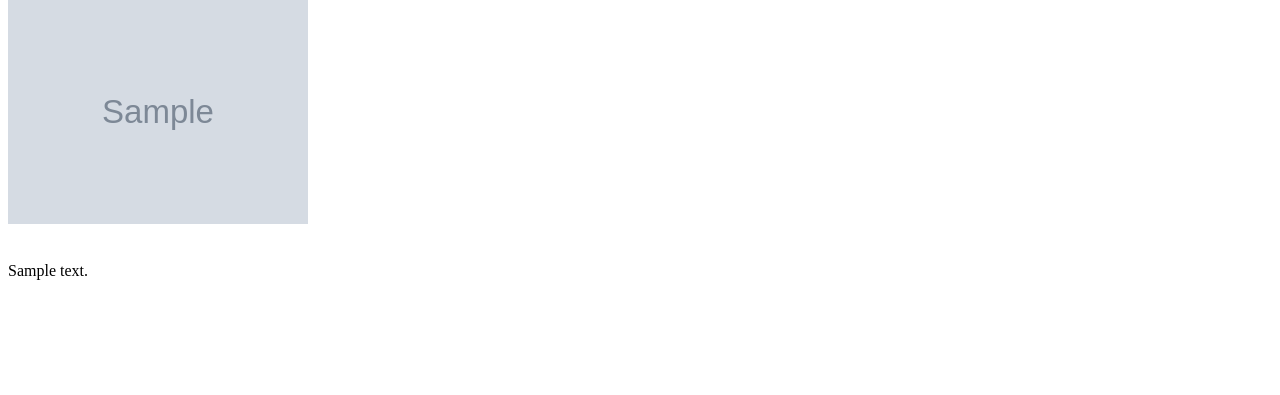
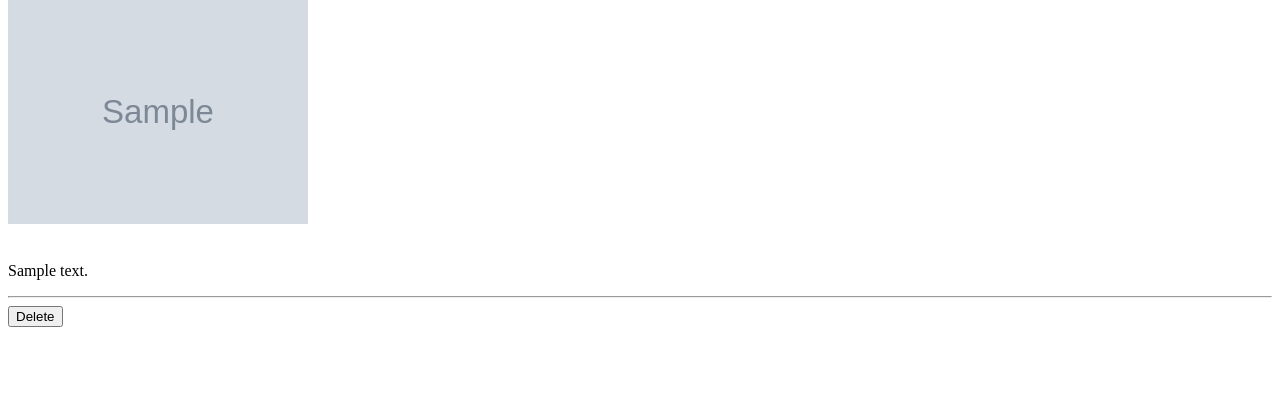
Before and after one commit to azizahairin/SoccerHaus, a Django app: page /product/1/ in a window 1280 px wide. Shown: the part 152-547 px from the top of the page. Run offline with Django 4.2, Linux system fonts and the light colour scheme; tables that the repository leaves empty hold one stand-in row (values such as "Sample post"); grey boxes marked "Sample" are stand-in pictures.

Commit message:
Menambahkan fitur delete untuk Product

```diff
--- a/main/templates/product_detail.html
+++ b/main/templates/product_detail.html
@@ -14,4 +14,12 @@
 
 <p>{{ product.description }}</p>
 
+<hr>
+
+<form action="{% url 'main:delete_product' product.id %}" method="post"
+      onsubmit="return confirm('Yakin hapus produk ini?');">
+  {% csrf_token %}
+  <button type="submit">Delete</button>
+</form>
+
 {% endblock content %}
--- a/main/urls.py
+++ b/main/urls.py
@@ -1,5 +1,5 @@
 from django.urls import path
-from main.views import show_main, create_product, show_product, show_xml, show_json, show_xml_by_id, show_json_by_id
+from main.views import show_main, create_product, show_product, show_xml, show_json, show_xml_by_id, show_json_by_id, delete_product
 
 app_name = 'main'
 
@@ -11,4 +11,5 @@ urlpatterns = [
     path('json/', show_json, name='show_json'),
     path('json/<int:id>/', show_json_by_id, name='show_json_by_id'),
     path('xml/<int:id>/', show_xml_by_id,  name='show_xml_by_id'),
+    path('delete/<int:id>/', delete_product, name='delete_product'),
 ]
--- a/main/views.py
+++ b/main/views.py
@@ -3,6 +3,7 @@ from django.core import serializers
 from django.shortcuts import render, redirect, get_object_or_404
 from main.forms import ProductForm
 from main.models import Product
+from django.views.decorators.http import require_POST
 
 def show_main(request):
     products = Product.objects.all()
@@ -59,3 +60,9 @@ def show_json_by_id(request, id):
         return HttpResponse(json_data, content_type="application/json")
     except Product.DoesNotExist:
         return HttpResponse(status=404)
+
+@require_POST
+def delete_product(request, id):
+    product = get_object_or_404(Product, pk=id)
+    product.delete()
+    return redirect('main:show_main')
```
